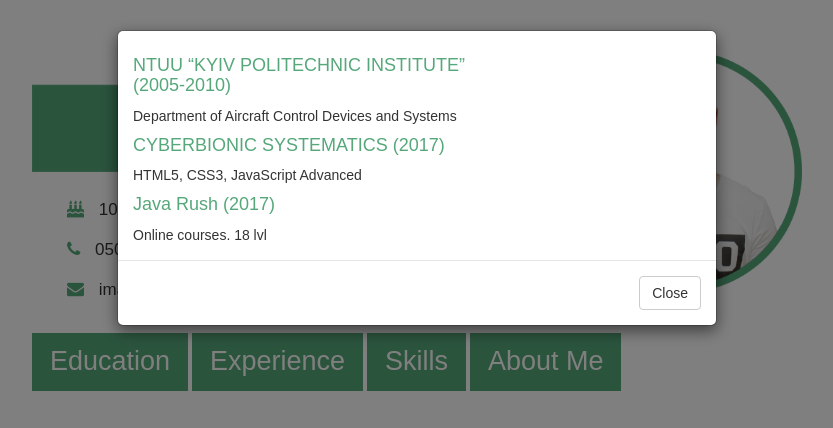
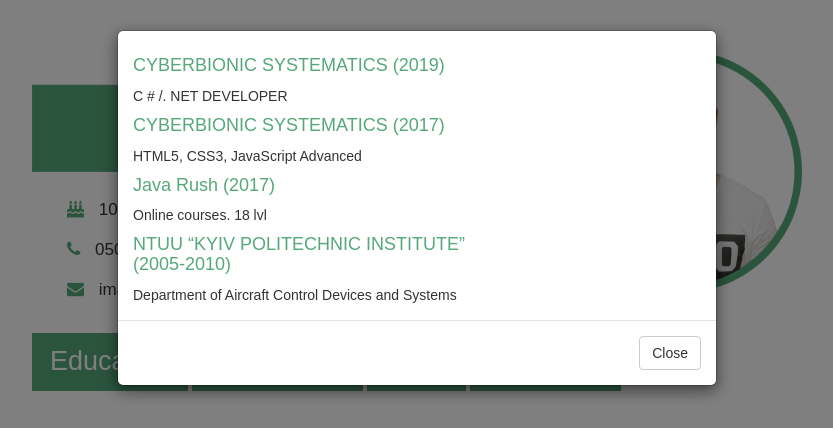
Before and after one commit to imshvets/cv, a plain HTML site: page index.html in a window 1280 px wide. Both pictures are taken after a click on the button "Education". Shown: the top 428 px of the page, without its empty margins (223-1056 px from the left). Drawn offline with Linux system fonts and the light colour scheme.

Commit message:
Update index.html

```diff
--- a/index.html
+++ b/index.html
@@ -33,14 +33,18 @@
             <div class="modal-dialog" role="document">
                 <div class="modal-content">
                     <div class="modal-body">
-                        <h4>NTUU “KYIV POLITECHNIC INSTITUTE”<br>(2005-2010)</h4>
-                        Department of Aircraft Control Devices and Systems
+                        <h4>CYBERBIONIC SYSTEMATICS (2019)</h4>
+						C # /. NET DEVELOPER
 
                         <h4>CYBERBIONIC SYSTEMATICS (2017)</h4>
 						HTML5, CSS3, JavaScript Advanced
 
                         <h4>Java Rush (2017)</h4>
                         Online courses. 18 lvl
+
+			<h4>NTUU “KYIV POLITECHNIC INSTITUTE”<br>(2005-2010)</h4>
+                        Department of Aircraft Control Devices and Systems
+
 
                     </div>
                     <div class="modal-footer">
```
